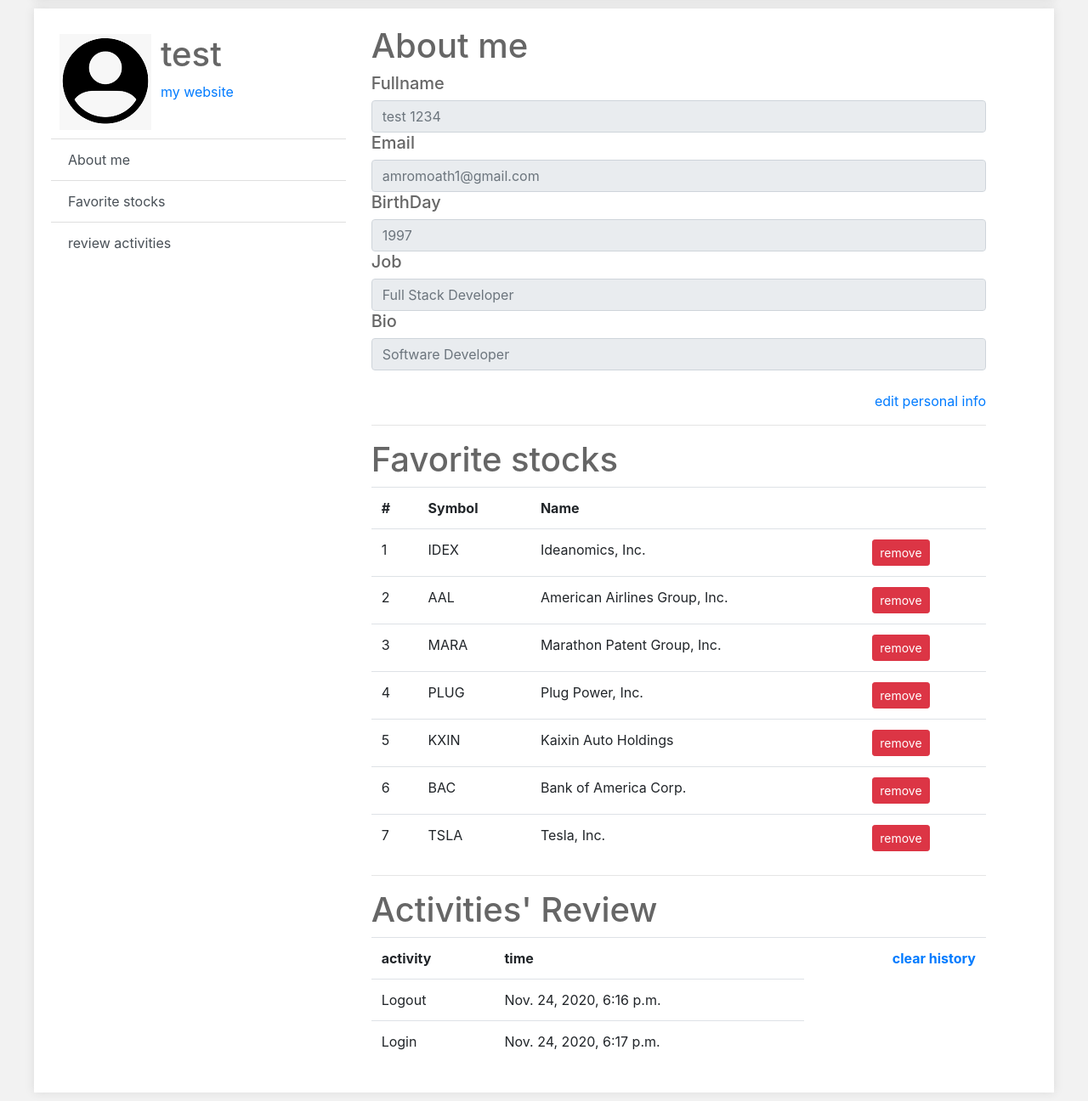
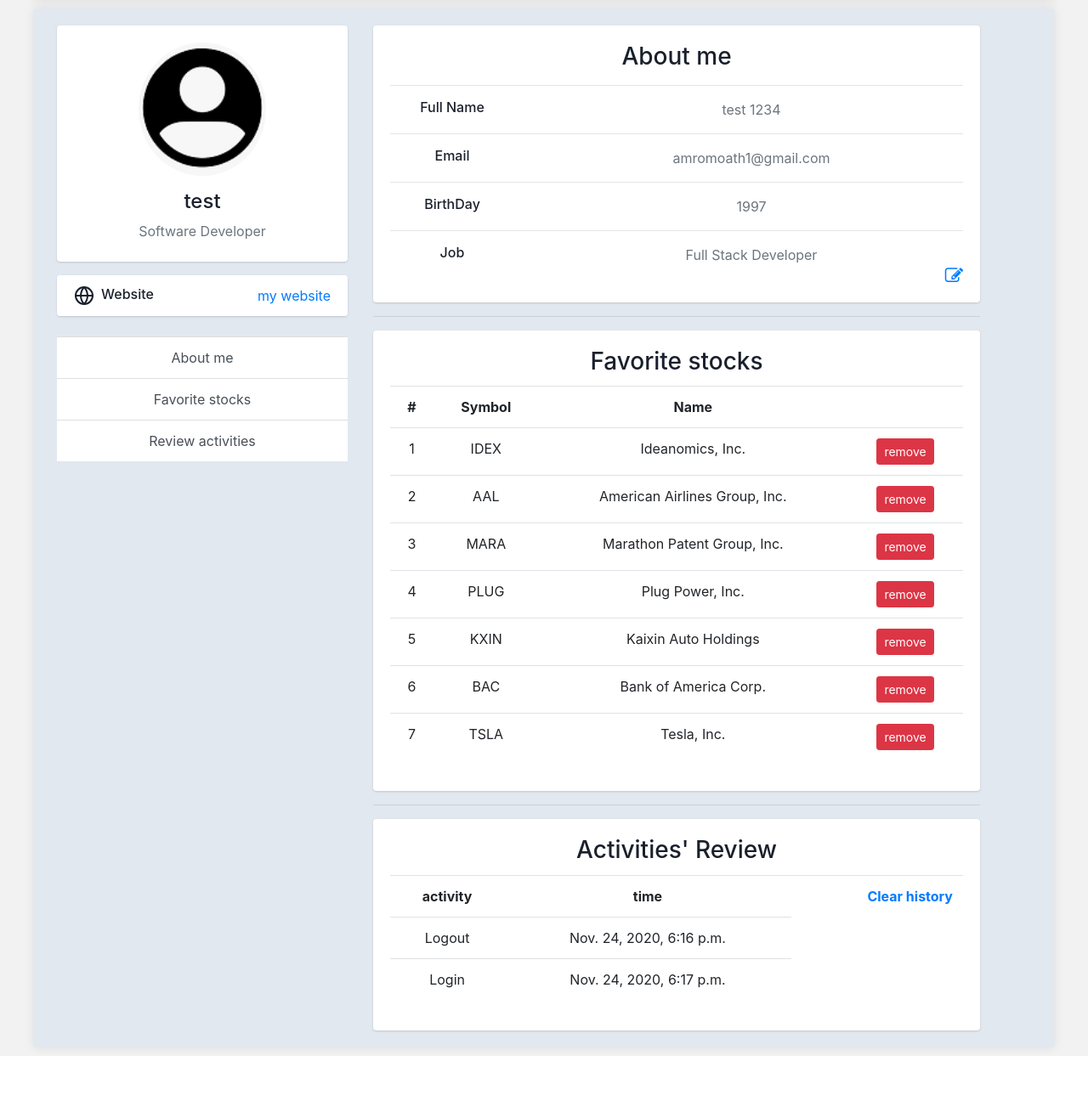
Before and after one commit to moathamro/rails-stocks, a Django app: page /accounts/profile/ in a window 1280 px wide. Shown: the part 70-1366 px from the top of the page at 85% size. After the commit the page ends 1313 px from the top, so only its background shows below. Run offline with Django 3.2, Linux system fonts and the light colour scheme; a user stored in the database is signed in; data comes from the database, SQL or seed files in the repository; both versions use the stored data as it was after the commit; data that the repository does not hold is empty; some libraries are stand-ins or nearby versions.

Commit message:
Edited Profile Design

```diff
--- /dev/null
+++ b/myapp/static/css/profile.css
@@ -0,0 +1,26 @@
+.wrapper{
+    color: #1a202c !important;
+    background-color: #e2e8f0 !important;
+}
+
+.gutters-sm {
+    margin-right: -8px;
+    margin-left: -8px;
+
+}
+
+.card {
+    box-shadow: 0 1px 3px 0 rgba(0,0,0,.1), 0 1px 2px 0 rgba(0,0,0,.06);
+}
+
+.card {
+    position: relative;
+    display: flex;
+    flex-direction: column;
+    min-width: 0;
+    word-wrap: break-word;
+    background-color: #fff;
+    background-clip: border-box;
+    border: 0 solid rgba(0,0,0,.125);
+    border-radius: .25rem;
+}
--- a/myapp/templates/profile.html
+++ b/myapp/templates/profile.html
@@ -1,53 +1,98 @@
 {% extends "base.html" %}
 {% load static %}
 {% block content%}
-
+<link href="{% static 'css/profile.css' %}" rel="stylesheet" type="text/css">
 <div class="container">
-    <div class="row">
-        <div class=" col-4 text-left ">
-            <div class="container">
-                <div class="row">
-                    <div class="col-4" style="display:inline-block">
-                        <img src="{{user.profile.image.url}}" width="108" height="113" alt="profile picture"
-                            style="display:inline-block">
-
-                    </div>
-                    <div class="col-4" style="display:inline-block">
-                        <h1 style="display:inline-block">{{user.first_name}}</h1>
-                        {% if user.profile.website %}
-                        <a href="{{user.profile.website}}">my website</a>
-                        {% endif %}
+    <div class="row gutters-sm">
+        <div class="col-md-4 mb-3">
+            <div class="card">
+                <div class="card-body">
+                    <div class="d-flex flex-column align-items-center text-center">
+                        <img src="{{user.profile.image.url}}" alt="Admin" class="rounded-circle" width="150">
+                        <div class="mt-3">
+                            <h4>{{user.first_name}}</h4>
+                            <p class="text-secondary mb-1">{{user.profile.bio}}</p>
                         </div>
                     </div>
                 </div>
-
+            </div>
+            {% if user.profile.website %}
+            <div class="card mt-3">
+                <ul class="list-group list-group-flush">
+                    <li class="list-group-item d-flex justify-content-between align-items-center flex-wrap">
+                        <h6 class="mb-0"><svg xmlns="http://www.w3.org/2000/svg" width="24" height="24"
+                                viewBox="0 0 24 24" fill="none" stroke="currentColor" stroke-width="2"
+                                stroke-linecap="round" stroke-linejoin="round"
+                                class="feather feather-globe mr-2 icon-inline">
+                                <circle cx="12" cy="12" r="10"></circle>
+                                <line x1="2" y1="12" x2="22" y2="12"></line>
+                                <path
+                                    d="M12 2a15.3 15.3 0 0 1 4 10 15.3 15.3 0 0 1-4 10 15.3 15.3 0 0 1-4-10 15.3 15.3 0 0 1 4-10z">
+                                </path>
+                            </svg>Website</h6>
+                        <span class="text-secondary"><a href="{{user.profile.website}}">my website</a></span>
+                    </li>
+                </ul>
+            </div>
+            {% endif %}
+            </br>
             <div class="list-group list-group-flush ">
                 <a href="#about" class=" data-hs-anchor list-group-item list-group-item-action">About me</a>
                 <a href="#fav" class="data-hs-anchor list-group-item list-group-item-action">Favorite stocks</a>
-                <a href="#act" class="list-group-item list-group-item-action ">review activities</a>
+                <a href="#act" class="list-group-item list-group-item-action ">Review activities</a>
+            </div>
         </div>
 
+        <div class="col-md-8">
+            <div class="card mb-3">
+                <div class="card-body">
+                    <a id="about"></a>
+                    <h3 class="card-title">About me</h3>
+                    <hr>
+                    <div class="row">
+                        <div class="col-sm-3">
+                            <h6 class="mb-0">Full Name</h6>
                         </div>
-        <div class="col-8 text-left">
-            <a id="about"></a>
-            <h1>About me</h1>
-            <h5>Fullname</h5>
-            <input class="form-control" type="text" placeholder="{{user.first_name}} {{user.last_name}}" readonly>
-            <!--                <a id="first"></a>-->
-            <h5>Email</h5>
-            <input class="form-control" type="text" placeholder="{{user.email}}" readonly>
-            <h5>BirthDay</h5>
-            <input class="form-control" type="text" placeholder="{{user.profile.birth}}" readonly>
-            <h5>Job</h5>
-            <input class="form-control" type="text" placeholder="{{user.profile.job}}" readonly>
-            <h5>Bio</h5>
-            <input class="form-control" type="text" placeholder="{{user.profile.bio}}" readonly>
-            <br>
-            <div class="text-right"><a href="/edit">edit personal info</a></div>
+                        <div class="col-sm-9 text-secondary">
+                            {{user.first_name}} {{user.last_name}}
+                        </div>
+                    </div>
+                    <hr>
+                    <div class="row">
+                        <div class="col-sm-3">
+                            <h6 class="mb-0">Email</h6>
+                        </div>
+                        <div class="col-sm-9 text-secondary">
+                            {{user.email}}
+                        </div>
+                    </div>
+                    <hr>
+                    <div class="row">
+                        <div class="col-sm-3">
+                            <h6 class="mb-0">BirthDay</h6>
+                        </div>
+                        <div class="col-sm-9 text-secondary">
+                            {{user.profile.birth}}
+                        </div>
+                    </div>
+                    <hr>
+                    <div class="row">
+                        <div class="col-sm-3">
+                            <h6 class="mb-0">Job</h6>
+                        </div>
+                        <div class="col-sm-9 text-secondary">
+                            {{user.profile.job}}
+                        </div>
+                    </div>
+                    <div class="text-right"><a href="/edit"><i class="fa fa-edit fa-lg"></i></a></div>
+                </div>
+            </div>
 
-
-                <a id="fav"></a><hr>
-                <h1>Favorite stocks</h1>
+            <a id="fav"></a>
+            <hr>
+            <div class="card">
+                <div class="card-body">
+                    <h3 class="card-title">Favorite stocks</h3>
                     {%if fav_stocks%}
                     <table class="table table-hover data-table">
                         <tr>
@@ -63,32 +108,32 @@
                             <td>{{ forloop.counter }}</td>
                             <td>{{ stock.symbol }}</td>
                             <td>{{ stock.name }}</td>
-                    <td><a class="text-right btn btn-danger btn-sm" href="/unfavorite/{{ stock.symbol }}/" role="button">remove</a></td>
+                            <td><a class="text-right btn btn-danger btn-sm" href="/unfavorite/{{ stock.symbol }}/"
+                                    role="button">remove</a></td>
 
                         </tr>
                         {% endfor %}
                     </table>
                     {%else %}
                     <big class="text-danger">No favorite stalks to diplay</big>
-                <a href="/" >Move to stalks list</a>
+                    <a href="/">Move to stalks list</a>
                     {%endif%}
-
-
-<!--                <ul>-->
-<!--                    {%for stock in fav_stocks%}-->
-<!--                    <li><a href="/stock/{{ stock.symbol }}/1m">{{ stock.symbol }}</a></li>-->
-<!--                </ul>-->
-<!--                    {% endfor %}-->
-
-                <a id="act"></a><hr>
-                <h1>Activities' Review</h1>
+                </div>
+            </div>
+            <a id="act"></a>
+            <hr>
+            <div class="card">
+                <div class="card-body">
+                    <h3 class="card-title">Activities' Review</h3>
                     {%if activities%}
 
                     <table class="table table-hover data-table">
                         <tr>
                             <th>activity</th>
                             <th>time</th>
-                        <th><div class="text-right" ><a href="/clear">clear history</a></div></th>
+                            <th>
+                                <div class="text-right"><a href="/clear">Clear history</a></div>
+                            </th>
                         </tr>
                         {%for act in activities%}
                         <tr>
@@ -100,6 +145,8 @@
                     {%else%}
                     <big class="text-danger">No data to display</big>
                     {%endif%}
+                </div>
+            </div>
 
 
         </div>
--- a/myapp/views.py
+++ b/myapp/views.py
@@ -273,8 +273,8 @@ def unfavorite(request, symbol=''):
 
 
 def get_notifications(request):
+    data = {}
     if request.is_ajax and request.method == "GET" and request.user.is_authenticated:
-        data = {}
         time_range = "1d"
         lst = request.user.port_set.all()
         lst2 = request.user.fav_set.all()
```
Also changed, not shown: db.sqlite3. Lines whose indentation alone changed are shown as unchanged.
